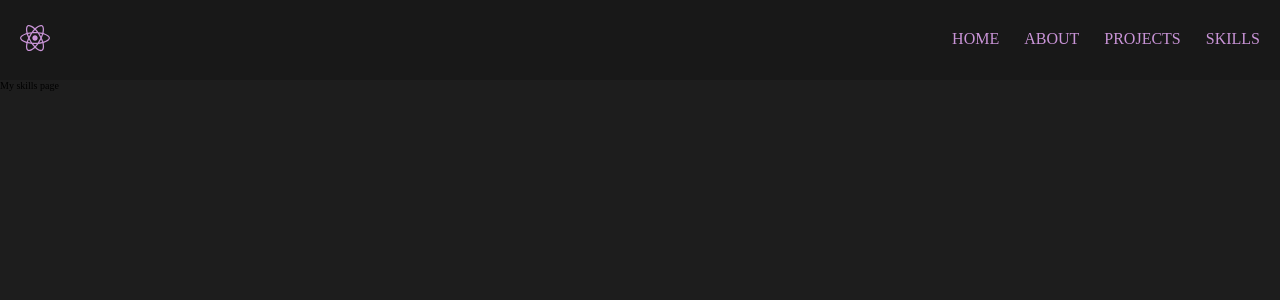
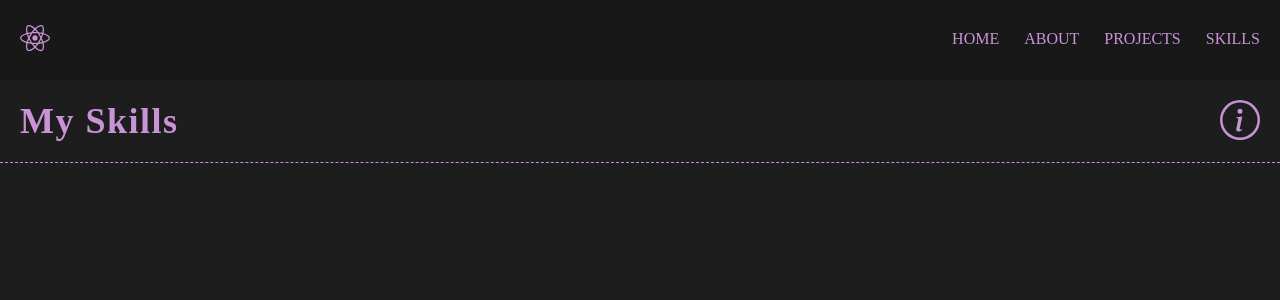
Before and after one commit to rjuvekar137/richa-portfolio, a React (Create React App) app: page /skills in a window 1280 px wide. Shown: the top 300 px of the page. Built offline with nearby package versions, Linux system fonts and the light colour scheme; a web font is replaced by a local one.

Commit message:
changed typing animation to use react-type-animation

```diff
--- a/package.json
+++ b/package.json
@@ -14,6 +14,7 @@
     "react-scripts": "5.0.1",
     "react-simple-animate": "^3.5.2",
     "react-tsparticles": "^2.9.3",
+    "react-type-animation": "^3.2.0",
     "react-vertical-timeline-component": "^3.6.0",
     "sass": "^1.75.0",
     "tsparticles": "2.9.3",
--- a/src/components/pageHeader/index.jsx
+++ b/src/components/pageHeader/index.jsx
@@ -0,0 +1,16 @@
+import { renderIntoDocument } from "react-dom/test-utils";
+import './style.scss'
+
+const PageHeaderContent = (props) => {
+
+    const {headerText, icon} = props;
+
+    return(
+        <div className="wrapper">
+            <h2>{headerText}</h2>
+            <span>{icon}</span>
+        </div>
+    )
+}
+
+export default PageHeaderContent;
--- a/src/components/pageHeader/style.scss
+++ b/src/components/pageHeader/style.scss
@@ -0,0 +1,23 @@
+.wrapper {
+    display: flex;
+    align-items: center;
+    padding: 20px;
+    border-bottom: 1px dashed var(--theme-main-color);
+
+    h2{
+        font-size: 36px;
+        font-weight: 700;
+        letter-spacing: 1.5px;
+        line-height: 1rem;
+        text-transform: capitalize;
+        color: var(--theme-main-color);
+        display: flex;
+        flex-grow: 1;
+    }
+
+    span {
+        svg{
+            color: var(--theme-main-color);
+        }
+    }
+}
--- a/src/containers/about/index.jsx
+++ b/src/containers/about/index.jsx
@@ -1,10 +1,15 @@
 import React from "react";
+import {BsInfoCircle} from "react-icons/bs"
+import PageHeaderContent from "../../components/pageHeader";
 
 const About=()=>{
     return(
-        <div>
-            My about page
-        </div>
+        <section id="about" className="about">
+            <PageHeaderContent
+            headerText = "About Me"
+            icon={<BsInfoCircle size={40}/>}
+            />
+        </section>
     )
 }
 export default About;
--- a/src/containers/home/index.jsx
+++ b/src/containers/home/index.jsx
@@ -1,4 +1,5 @@
 import React from "react";
+import { TypeAnimation } from 'react-type-animation';
 import "./style.scss"
 
 const Home=()=>{
@@ -6,9 +7,24 @@ const Home=()=>{
         <section id="home" className="home">
             <div className="home__text-wrapper">
                 <h1>
-                     Hi, I'm Richa
+                     Hi, I'm Richa Juvekar
                      <br/>
-                     Student
+                     <TypeAnimation
+                        sequence={[
+                            'A Programmer',
+                            1000,
+                            'A Musician',
+                            1000,
+                            'An Artist',
+                            1000,
+                            'A Student',
+                            1000
+                        ]}
+                        wrapper="span"
+                        speed={30}
+                        style={{ fontSize: '8rem', display: 'inline-block' }}
+                        repeat={Infinity}
+                    />
                 </h1>
             </div>
         </section>
--- a/src/containers/projects/index.jsx
+++ b/src/containers/projects/index.jsx
@@ -1,10 +1,15 @@
 import React from "react";
+import {BsInfoCircle} from "react-icons/bs"
+import PageHeaderContent from "../../components/pageHeader";
 
 const Projects=()=>{
     return(
-        <div>
-            My projects page
-        </div>
+        <section id="projects" className="projects">
+            <PageHeaderContent
+            headerText = "My Projects"
+            icon={<BsInfoCircle size={40}/>}
+            />
+        </section>
     )
 }
 export default Projects;
--- a/src/containers/skills/index.jsx
+++ b/src/containers/skills/index.jsx
@@ -1,10 +1,15 @@
 import React from "react";
+import {BsInfoCircle} from "react-icons/bs"
+import PageHeaderContent from "../../components/pageHeader";
 
 const Skills=()=>{
     return(
-        <div>
-            My skills page
-        </div>
+        <section id="skills" className="skills">
+            <PageHeaderContent
+            headerText = "My Skills"
+            icon={<BsInfoCircle size={40}/>}
+            />
+        </section>
     )
 }
 export default Skills;
```
Also changed, not shown: 1 other file (tests, documents, lock files or other folders).
